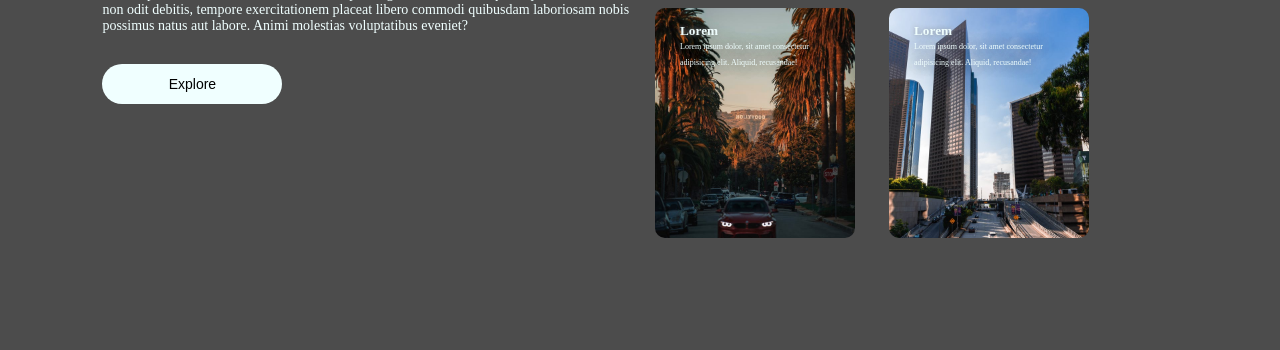
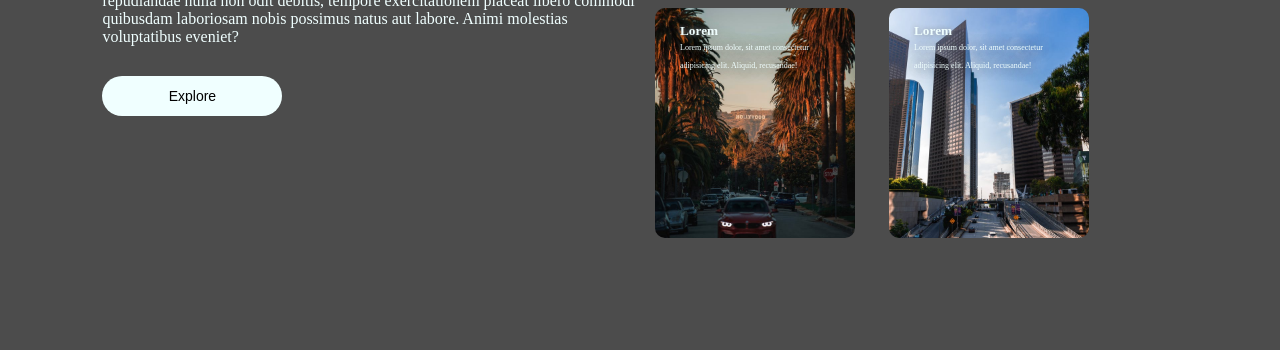
Before and after one commit to seweryngolba/cali, a plain HTML site: page index.html in a window 1280 px wide. Shown: the part 450-800 px from the top of the page. Drawn offline with Linux system fonts and the light colour scheme.

Commit message:
second commit

```diff
--- a/style.css
+++ b/style.css
@@ -71,8 +71,8 @@ h1 {
 
 p {
   color: azure;
-  font-size: 14px;
-  line-height: 16px;
+  font-size: 16px;
+  line-height: 18px;
 }
 
 button {
```
